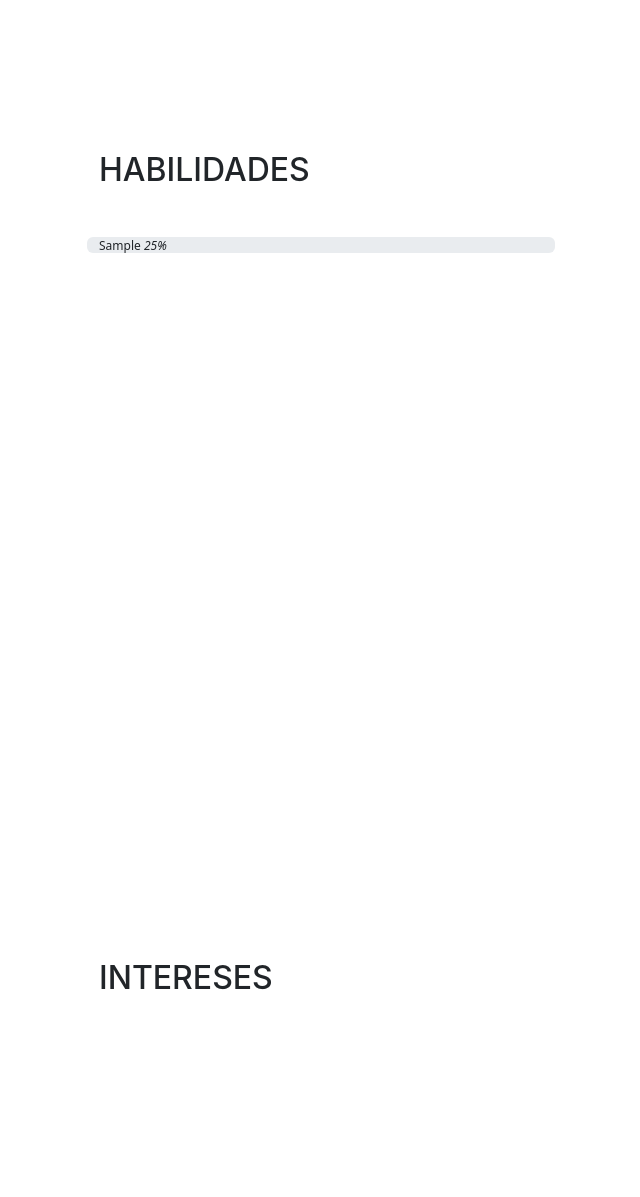
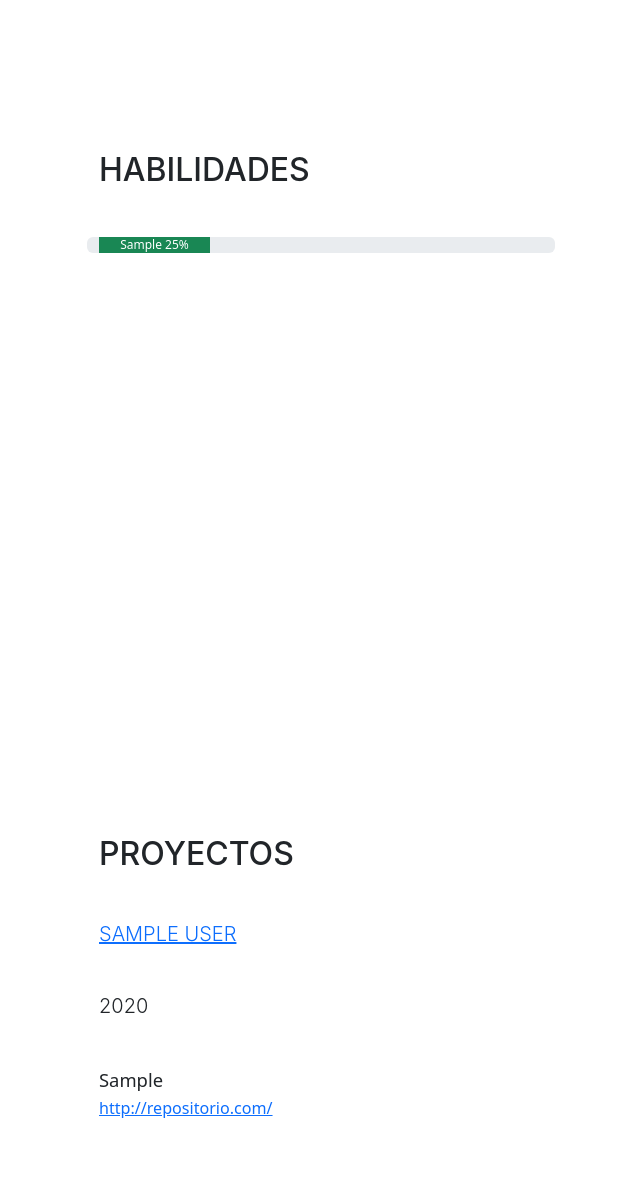
Before and after one commit to viewEder/workmatch, a Django app: page /user/profile/ in a window 1280 px wide. Shown: the part 2600-3797 px from the top of the page, without its empty margins (221-861 px from the left). Run offline with Django 4.2, Linux system fonts and the light colour scheme; a user stored in the database is signed in; tables that the repository leaves empty hold one stand-in row (values such as "Sample post"); grey boxes marked "Sample" are stand-in pictures; some libraries are stand-ins or nearby versions; some web fonts are replaced.

Commit message:
Solución Perfil

```diff
--- a/templates/registration/profile.html
+++ b/templates/registration/profile.html
@@ -25,8 +25,8 @@
             <li class="nav-item"><a class="nav-link js-scroll-trigger" href="#experience">Experiencia</a></li>
             <li class="nav-item"><a class="nav-link js-scroll-trigger" href="#education">Educacion </a></li>
             <li class="nav-item"><a class="nav-link js-scroll-trigger" href="#skills">Habilidades</a></li>
-            <li class="nav-item"><a class="nav-link js-scroll-trigger" href="#interests">Intereses</a></li>
-            <li class="nav-item"><a class="nav-link js-scroll-trigger" href="#awards">Logros</a></li>
+            <li class="nav-item"><a class="nav-link js-scroll-trigger" href="#interests">Proyectos</a></li>
+            <li class="nav-item"><a class="nav-link js-scroll-trigger" href="#awards">Logros y Hechos</a></li>
             <li><a href="{% url 'logout' %}" class="nav-item text-warning"><i class="fa-solid fa-power-off"></i> Cerrar sesion</a></li>
         </ul>
     </div>
@@ -129,21 +129,20 @@
 
               <div class="lead mb-5">
                 <h2 class="mb-5">Habilidades</h2>
+                <p class="lead mb-5">
                   {% for item in excerp %}
-                  {% if item.excerption_type == 3 %}
-                    <p class="lead mb-5">{{ item.content|safe }}</p>
+                          {% if item.excerption_type == 2 %}
+                            {{ item.content|safe }}
                           {% endif %}
                   {% endfor %}
+                </p>
               </div>
 
               <div class="row skills-content data-aos="fade-up"">
 
                   {% for item in habilidades %}
-                    <div class="progress col-6">
-                      <span class="skill">{{ item.skill }} <i class="val">{{ item.level }}%</i></span>
-                      <div class="progress-bar-wrap">
-                        <div class="progress-bar" role="progressbar" aria-valuenow="{{ item.level }}" aria-valuemin="0" aria-valuemax="100"></div>
-                      </div>
+                    <div class="progress col-6" role="progressbar" aria-label="Example with label" aria-valuenow="{{ item.level }}" aria-valuemin="0" aria-valuemax="100">
+                      <div class="progress-bar bg-success" style="width: {{ item.level }}%">{{item.skill}} {{ item.level }}%</div>
                     </div>
                   {% endfor %}
 
@@ -155,23 +154,15 @@
         <section class="resume-section" id="interests">
             <div class="resume-section-content">
               <div class="lead mb-5">
-                <h2>Intereses</h2>
-              </div>
-            </div>
-        </section>
-
-  <!-- ======= logros ======= -->
-        <section class="resume-section" id="awards">
-          <div class="resume-section-content">
-              <div class="lead mb-5">
-                <h2 class="mb-5">Logros</h2>
+                <h2>Proyectos</h2>
+                <p class="lead mb-5">
                   {% for item in excerp %}
-                  {% if item.excerption_type == 5 %}
-                    <p class="mb-0">{{ item.content|safe }}</p>
+                          {% if item.excerption_type == 3 %}
+                            {{ item.content|safe }}
                           {% endif %}
                   {% endfor %}
+                </p>
               </div>
-
               <div class="row">
                 {% for project in proyectos %}
                     <div class="col-lg-4 col-md-6 icon-box" data-aos="fade-up">
@@ -197,7 +188,15 @@
                     </div>
                 {% endfor %}
               </div>
+            </div>
+        </section>
 
+  <!-- ======= logros ======= -->
+        <section class="resume-section" id="awards">
+          <div class="resume-section-content">
+              <div class="lead mb-5">
+                <h2 class="mb-5">Logros</h2>
+              </div>
           </div>
         </section>
 {% endblock %}
```
Also changed, not shown: readme.md. Lines whose indentation alone changed are shown as unchanged.
